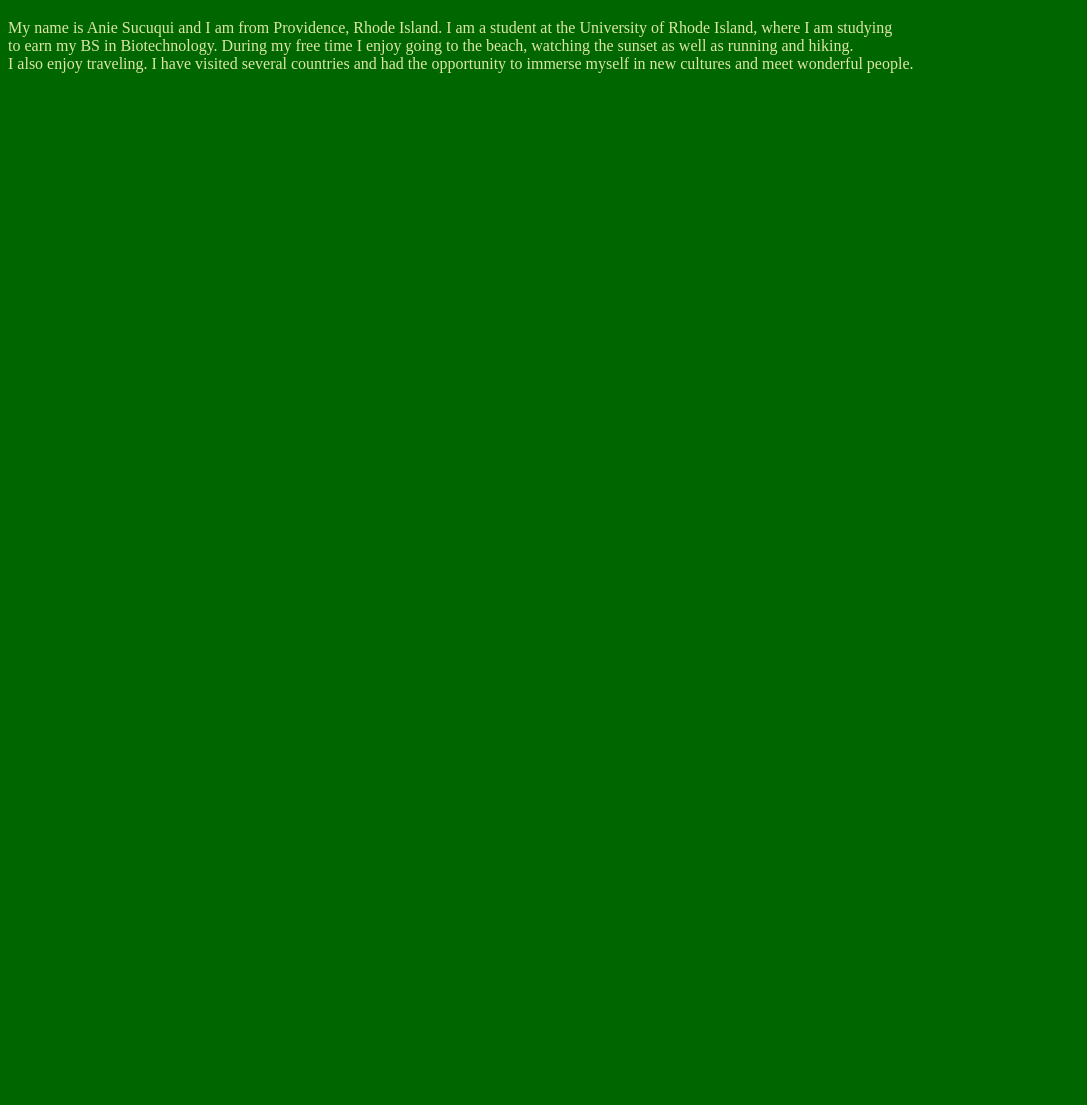
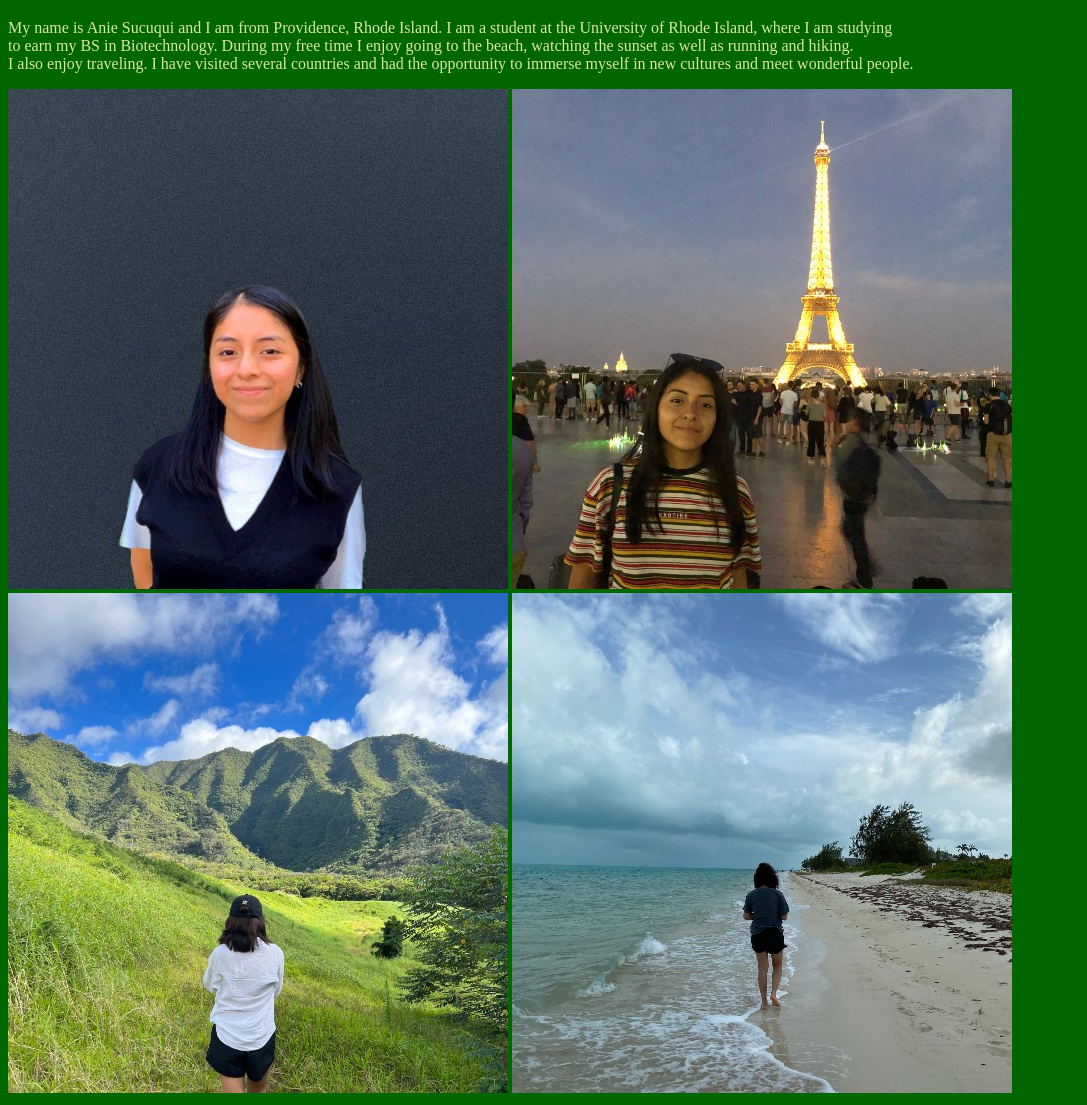
Before and after one commit to aniesu/aniesu.github.io, a plain HTML site: page about.html in a window 1280 px wide. Shown: the part 433-1538 px from the top of the page, without its empty margins (0-1087 px from the left). Before the commit the page ends 800 px from the top, so only its background shows below. Drawn offline with Linux system fonts and the light colour scheme.

Commit message:
Update about.html

```diff
--- a/about.html
+++ b/about.html
@@ -24,6 +24,11 @@
     I also enjoy traveling. I have visited several countries and had the opportunity to immerse myself in new cultures and meet wonderful people.
     </p>
 
+    <img src="anie.jpg">
+    <img src="about3.png">
+    <img src="about2.png">
+    <img src="about4.png">
+
   </body>
 
 </html>
```
